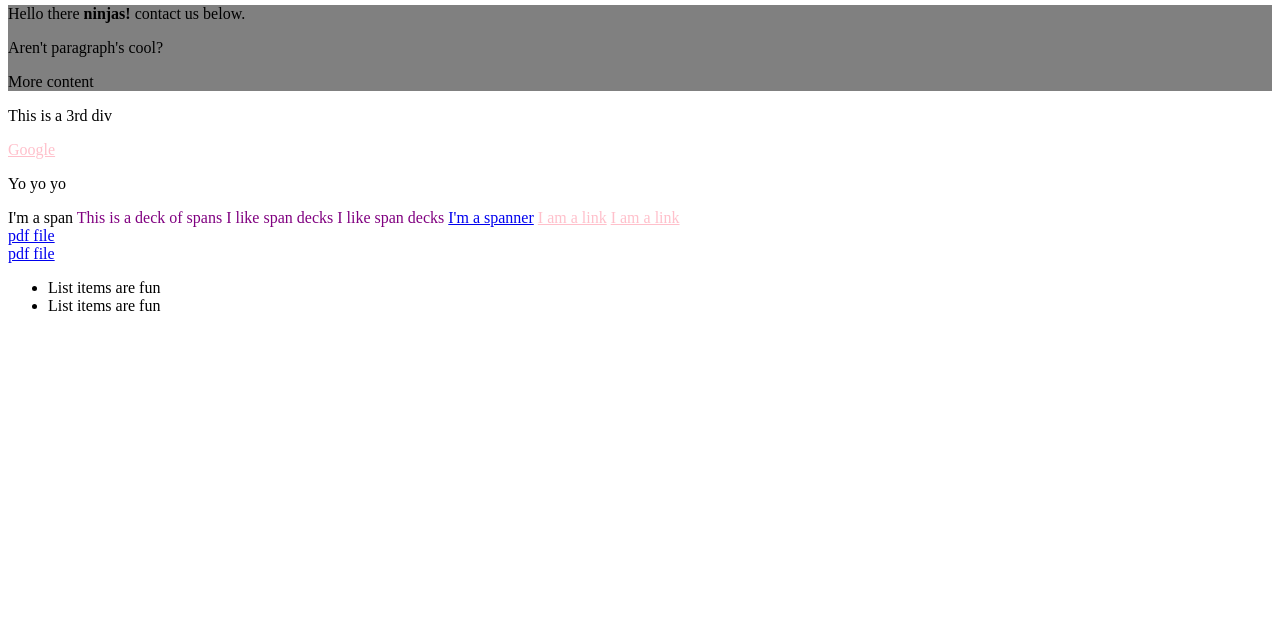
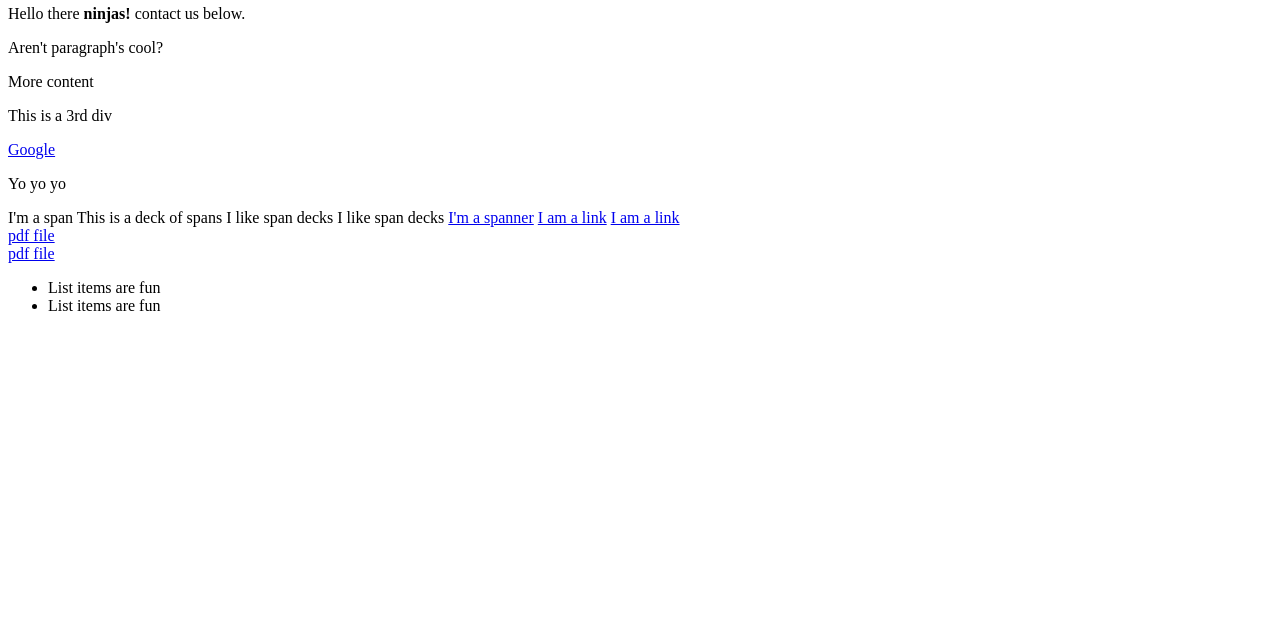
Before and after one commit to wiolk/CSS-course, a plain HTML site: page contact.html in a window 1280 px wide. Shown: the part 169-800 px from the top of the page. Drawn offline with Linux system fonts and the light colour scheme; files that its build step writes are made by us from their sources.

Commit message:
pseudo selector-hover checked

```diff
--- a/syntax.css
+++ b/syntax.css
@@ -1,18 +1,14 @@
 /*******************************
 *
 * Author: Wiola
-* Date: 09.05.19
+* Date: 11.05.19
 *
 *********************************/
 
-span[class~="deck"]{
-    color: purple;
+a:hover{
+    color:red;
 }
 
-div[id]{
-    background: grey;
+#main-content:hover{
+    background: red;
 }
-
-a[href^=http]{
-    color:pink;
-}
```
